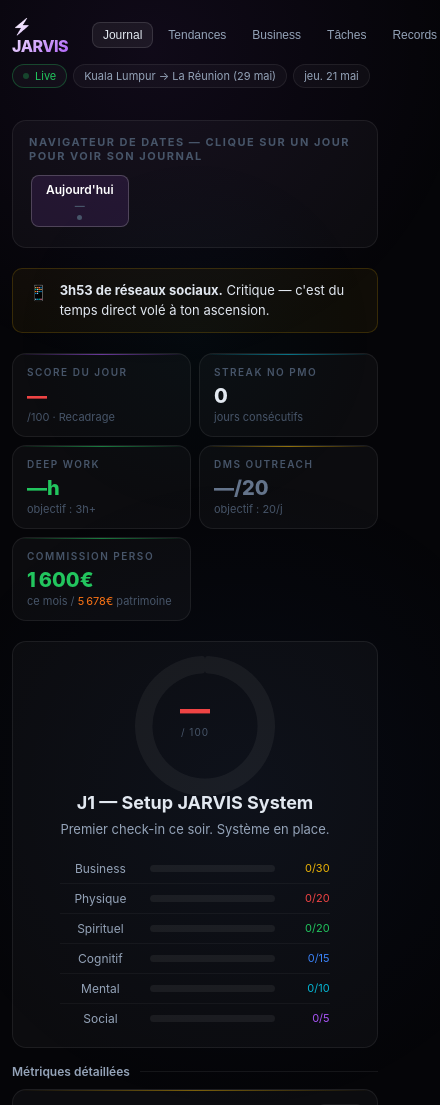
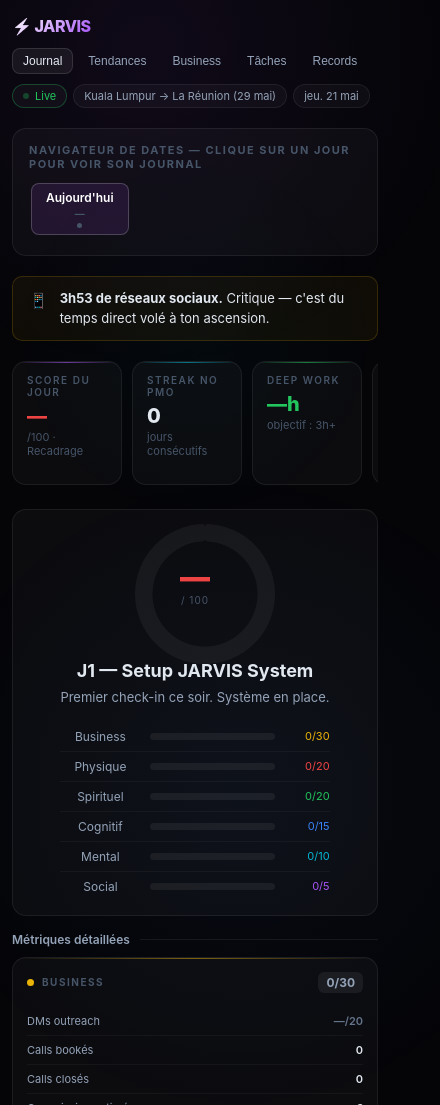
Before and after one commit to Darkfloww/jarvis-dashboard, a plain HTML site: page index.html in a window 390 px wide. Shown: the top 1105 px of the page, 440 px wide, since content can reach past the window. Drawn offline with nearby package versions, Linux system fonts and the light colour scheme.

Commit message:
fix: mobile responsive v2 — KPI row scrollable, tabs scrollable, no overflow

```diff
--- a/index.html
+++ b/index.html
@@ -64,25 +64,26 @@
 /* ─── TOP NAV ─── */
 nav {
   display:flex; align-items:center; justify-content:space-between;
-  margin-bottom:32px; flex-wrap:wrap; gap:12px;
-}
-.nav-left { display:flex; align-items:center; gap:16px; }
+  margin-bottom:20px; flex-wrap:wrap; gap:8px;
+}
+.nav-left { display:flex; align-items:center; gap:12px; flex-wrap:wrap; }
 .logo {
   font-size:18px; font-weight:800; letter-spacing:-0.5px;
   background: linear-gradient(135deg, #fff 0%, var(--purple) 100%);
   -webkit-background-clip:text; -webkit-text-fill-color:transparent;
-  background-clip:text;
-}
-.nav-tabs { display:flex; gap:4px; }
+  background-clip:text; white-space:nowrap;
+}
+.nav-tabs { display:flex; gap:4px; overflow-x:auto; max-width:100%; padding-bottom:2px; -webkit-overflow-scrolling:touch; }
+.nav-tabs::-webkit-scrollbar { display:none; }
 .tab {
-  padding:6px 14px; border-radius:8px; font-size:13px; font-weight:500;
+  padding:6px 12px; border-radius:8px; font-size:12px; font-weight:500;
   border:1px solid transparent; background:transparent; color:var(--text2);
-  cursor:pointer; transition:all .2s;
+  cursor:pointer; transition:all .2s; white-space:nowrap; flex-shrink:0;
 }
 .tab.active, .tab:hover {
   background:var(--glass2); border-color:var(--border2); color:var(--text);
 }
-.nav-right { display:flex; gap:8px; align-items:center; }
+.nav-right { display:flex; gap:6px; align-items:center; flex-wrap:wrap; }
 .pill {
   padding:5px 12px; border-radius:100px; font-size:12px;
   background:var(--glass); border:1px solid var(--border); color:var(--text2);
@@ -97,9 +98,12 @@
 
 /* ─── KPI ROW ─── */
 .kpi-row {
-  display:grid; grid-template-columns:repeat(5,1fr); gap:14px;
-  margin-bottom:20px;
-}
+  display:flex; gap:10px;
+  margin-bottom:20px; overflow-x:auto; padding-bottom:4px;
+  -webkit-overflow-scrolling:touch;
+}
+.kpi-row::-webkit-scrollbar { display:none; }
+.kpi { flex-shrink:0; min-width:140px; flex:1; }
 .kpi {
   background:var(--glass); border:1px solid var(--border);
   border-radius:var(--r); padding:18px 20px; position:relative; overflow:hidden;
@@ -281,13 +285,13 @@
 
 /* RESPONSIVE */
 @media (max-width:1100px) {
-  .kpi-row { grid-template-columns:repeat(3,1fr); }
+  .kpi-row { /* flex already handles it */ }
   .g6p { grid-template-columns:repeat(3,1fr); }
   .g4 { grid-template-columns:repeat(2,1fr); }
 }
 @media (max-width:768px) {
   .wrap { padding:16px 12px; }
-  .kpi-row { grid-template-columns:repeat(2,1fr); gap:10px; }
+  .kpi { min-width:120px; }
   .g2,.g3,.g4,.g6p,.g13,.g31 { grid-template-columns:1fr; gap:10px; }
   .score-hero-card { flex-direction:column; text-align:center; padding:16px; gap:16px; }
   .donut-wrap { width:120px; height:120px; margin:0 auto; }
@@ -308,7 +312,7 @@
   .streak-num { font-size:48px; }
 }
 @media (max-width:430px) {
-  .kpi-row { grid-template-columns:1fr 1fr; gap:8px; }
+  .kpi { min-width:110px; padding:10px 12px; }
   .kpi { padding:12px 14px; }
   .kpi-value { font-size:20px; }
   .kpi-label { font-size:10px; }
```
